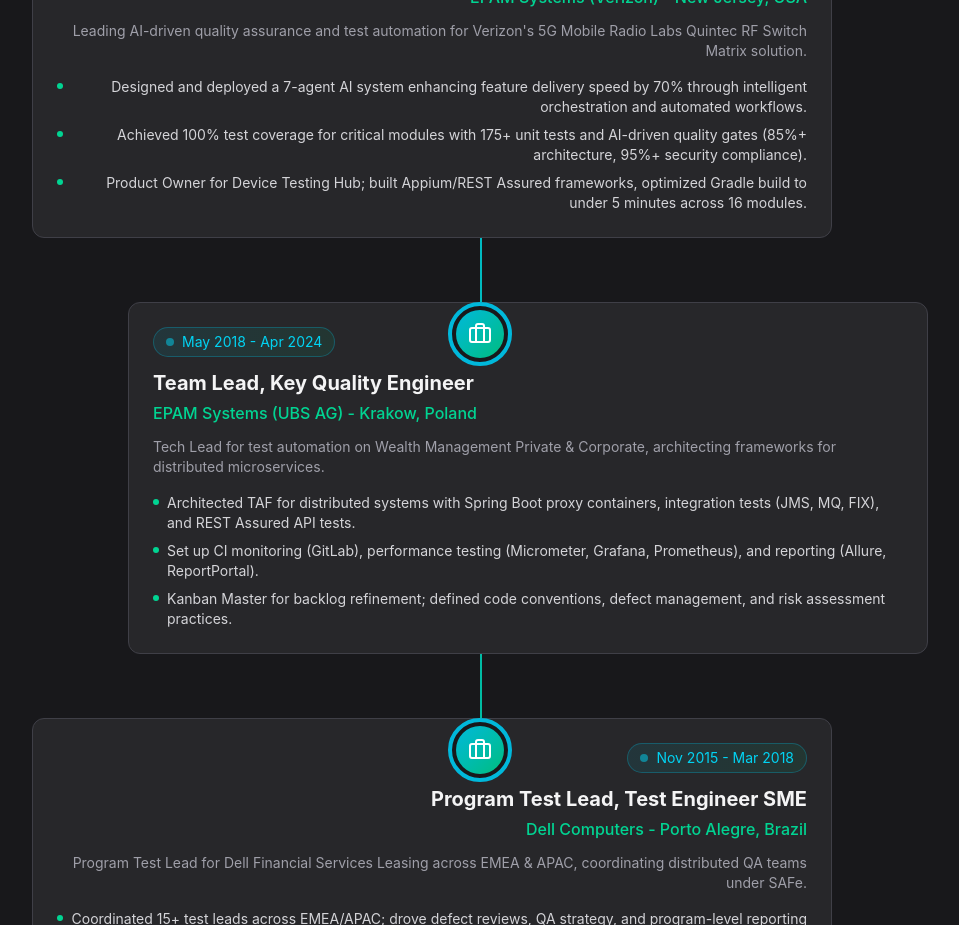
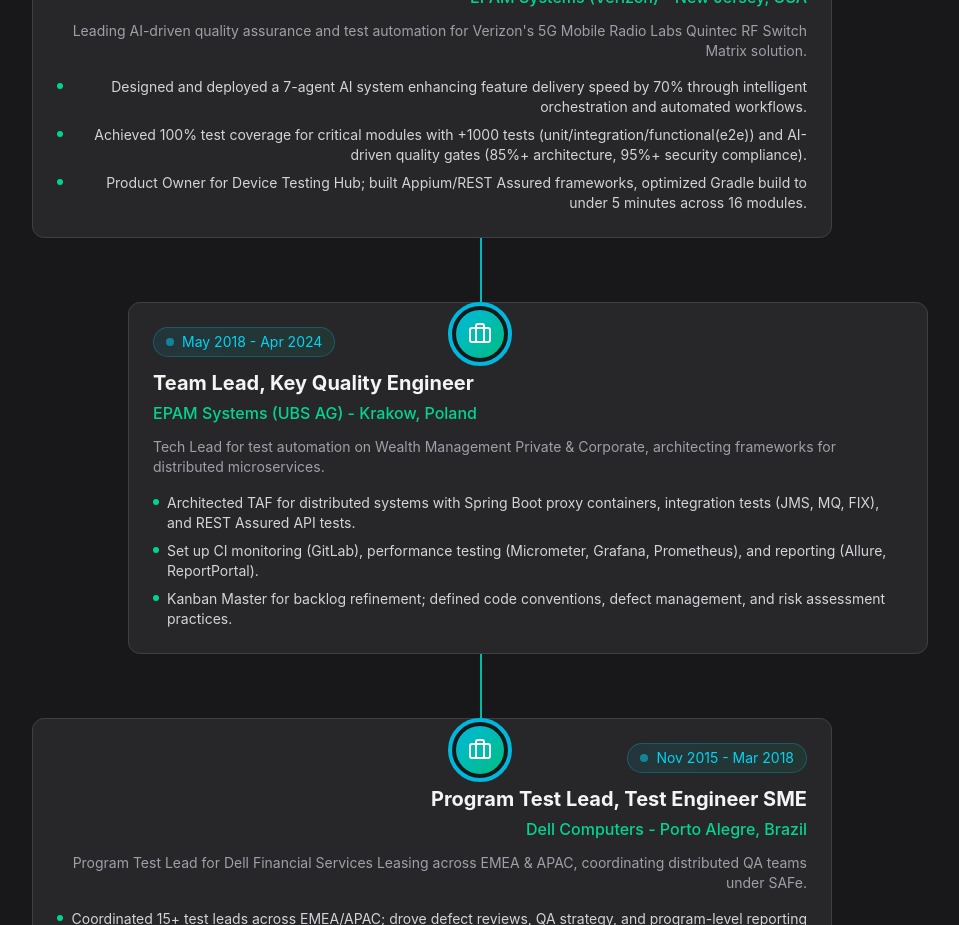
Before and after one commit to vinipx/vinipx-site, a React (Vite) app: page / in a window 1280 px wide. Shown: the part 4000-4925 px from the top of the page, without its empty margins (160-1119 px from the left). Built offline with nearby package versions, Linux system fonts and the light colour scheme; no server answers.

Commit message:
timeline: adjusting the Verizon testing achievements

```diff
--- a/src/app/components/timeline.tsx
+++ b/src/app/components/timeline.tsx
@@ -10,7 +10,7 @@
     description: "Leading AI-driven quality assurance and test automation for Verizon's 5G Mobile Radio Labs Quintec RF Switch Matrix solution.",
     achievements: [
       "Designed and deployed a 7-agent AI system enhancing feature delivery speed by 70% through intelligent orchestration and automated workflows.",
-      "Achieved 100% test coverage for critical modules with 175+ unit tests and AI-driven quality gates (85%+ architecture, 95%+ security compliance).",
+      "Achieved 100% test coverage for critical modules with +1000 tests (unit/integration/functional(e2e)) and AI-driven quality gates (85%+ architecture, 95%+ security compliance).",
       "Product Owner for Device Testing Hub; built Appium/REST Assured frameworks, optimized Gradle build to under 5 minutes across 16 modules.",
     ],
   },
```
